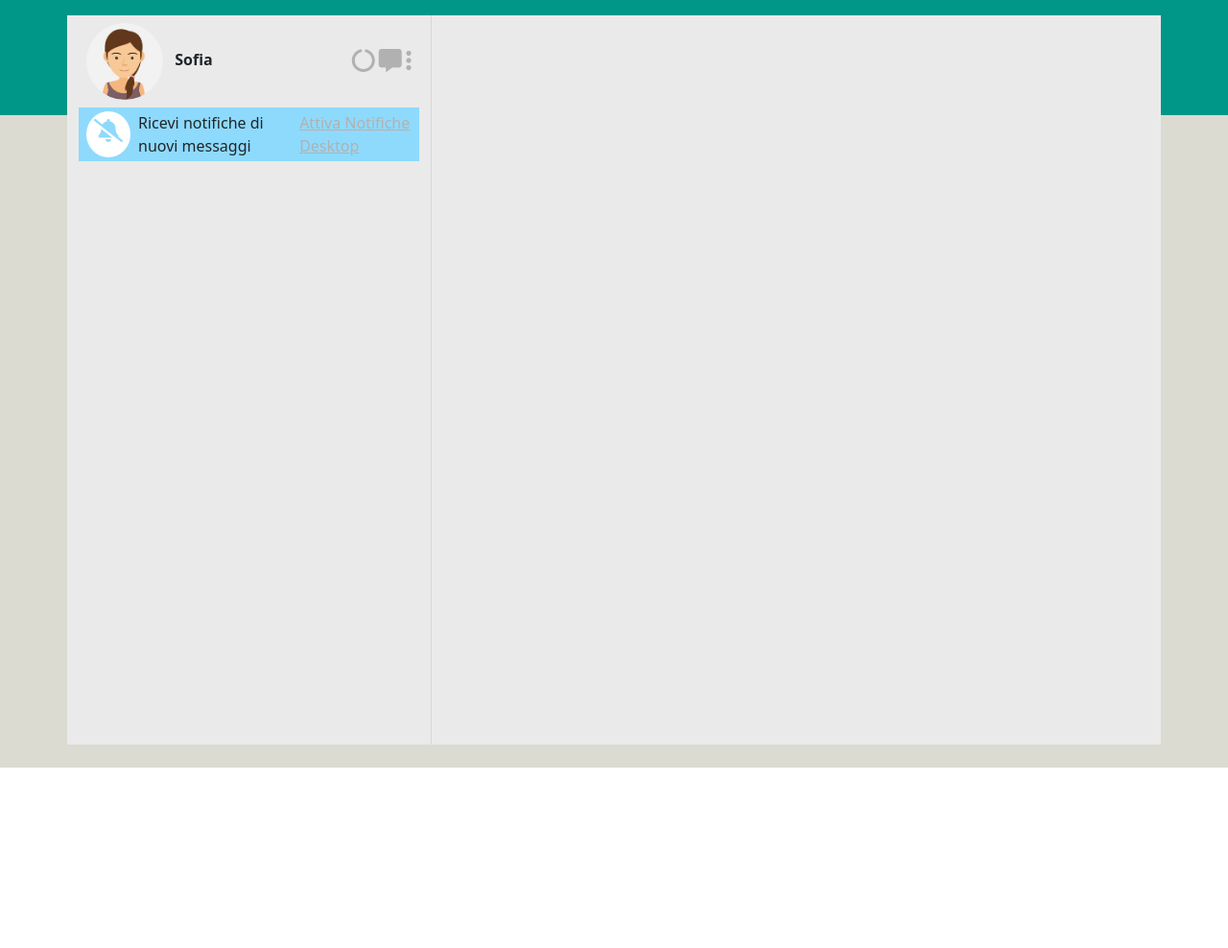
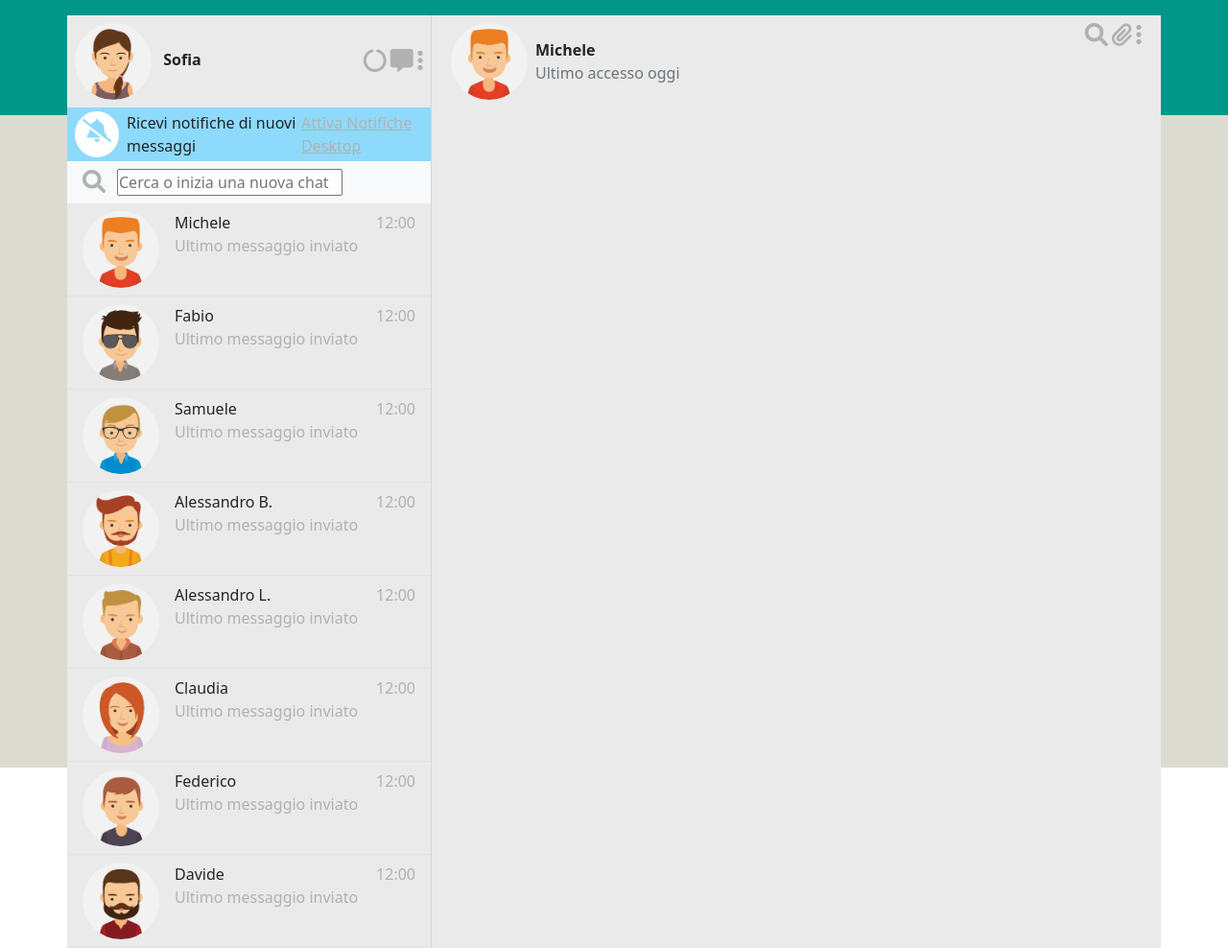
Before and after one commit to Dax2976/vue-boolzapp, a plain HTML site: page index.html in a window 1280 px wide. Shown: the whole page at 96% size. Before the commit the page ends 800 px from the top, so only its background shows below. Drawn offline with nearby package versions, Linux system fonts and the light colour scheme.

Commit message:
inizio riquadro chat (gia avviato)

```diff
--- a/assets/js/app.js
+++ b/assets/js/app.js
@@ -1,10 +1,7 @@
 const app = new Vue({
     el:'#app',
     data:{
-        user:{
-            name:'Sofia',
-            avatar:'_io'
-        },
+        thisActiveIndex:0,
         contacts: [
             {
                 name: 'Michele',
--- a/assets/js/css/style.css
+++ b/assets/js/css/style.css
@@ -22,6 +22,7 @@
 
 body{
     margin: 0;
+    font-family: Arial, Helvetica, sans-serif;
 }
 
 .background{
@@ -37,7 +38,7 @@ body{
 }
 .col-4{
     flex: 0 0 auto;
-    width: 33%;
+    padding: 0 !important;
 }
 
 .imgAvatar{
@@ -60,3 +61,19 @@ body{
 .textNotify{
     color: var(--desktop-notification);
 }
+
+.chatReserch{
+    position: relative;
+    width: 100%;
+}
+
+.ListaContatti{
+    margin: 0;
+    padding: 0;
+    list-style: none;
+}
+
+/* .listaContatti :hover{
+    background-color: lightgrey;
+    cursor: pointer;
+} */
--- a/index.html
+++ b/index.html
@@ -38,8 +38,51 @@
                                 <u>Attiva Notifiche Desktop</u>
                             </span>
                         </div>
+                        <div class="p-1 bg-light">
+                            <div class="chatReserch d-flex align-items-center p-1">
+                                <span class="mx-2 pe-1">
+                                    <i class="fa-solid fa-magnifying-glass fontGrey fs-4"></i>
+                                </span>
+                                <input type="text" placeholder="Cerca o inizia una nuova chat" aria-describedby="basic-addon1" class="form-controll">
+                            </div>
+                        </div>
+                        <div class="">
+                            <ul class="ListaContatti">
+                                <li class="py-2 d-flex border-bottom px-3" v-for="(user,index) in contacts">
+                                    <div class="">
+                                        <img :src="'./img/avatar' + user.avatar + '.jpg'" alt="" class="imgAvatar rounded-circle">
+                                    </div>
+                                    <div class="ms-3 d-flex justify-content-between w-100">
+                                        <div class="">
+                                            {{user.name}}
+                                            <p class="fontGrey">Ultimo messaggio inviato</p>
+                                        </div>
+                                        <div class="fontGrey">
+                                            <p>12:00</p>
+                                        </div>
+                                    </div>
+                                </li>
+                            </ul>
+                        </div>
                     </div>
-
+                    <div class="col-8 d-flex flex-column justify-content-between">
+                        <div class="p-2 d-flex aling-items-center justify-content-between" style="background-color: var(--bg-utenti);">
+                            <div class="d-flex align-items-center">
+                                <img :src="`./img/avatar${contacts[thisActiveIndex].avatar}.jpg`" alt="" class="rounded-circle imgAvatar mright">
+                                <div class="">
+                                    <span class="fw-bold">{{contacts[thisActiveIndex].name}}</span>
+                                    <div class="text-secondary">
+                                        Ultimo accesso oggi
+                                    </div>
+                                </div>
+                            </div>
+                            <div class="">
+                                <i class="fa-solid fa-magnifying-glass fontGrey fs-4"></i>
+                                <i class="fa-solid fa-paperclip fontGrey fs-4"></i>
+                                <i class="fa-solid fa-ellipsis-vertical fs-4 fontGrey"></i>
+                            </div>
+                        </div>
+                    </div>
                 </div>
             </div>
             <!-- /utenti  -->
```
